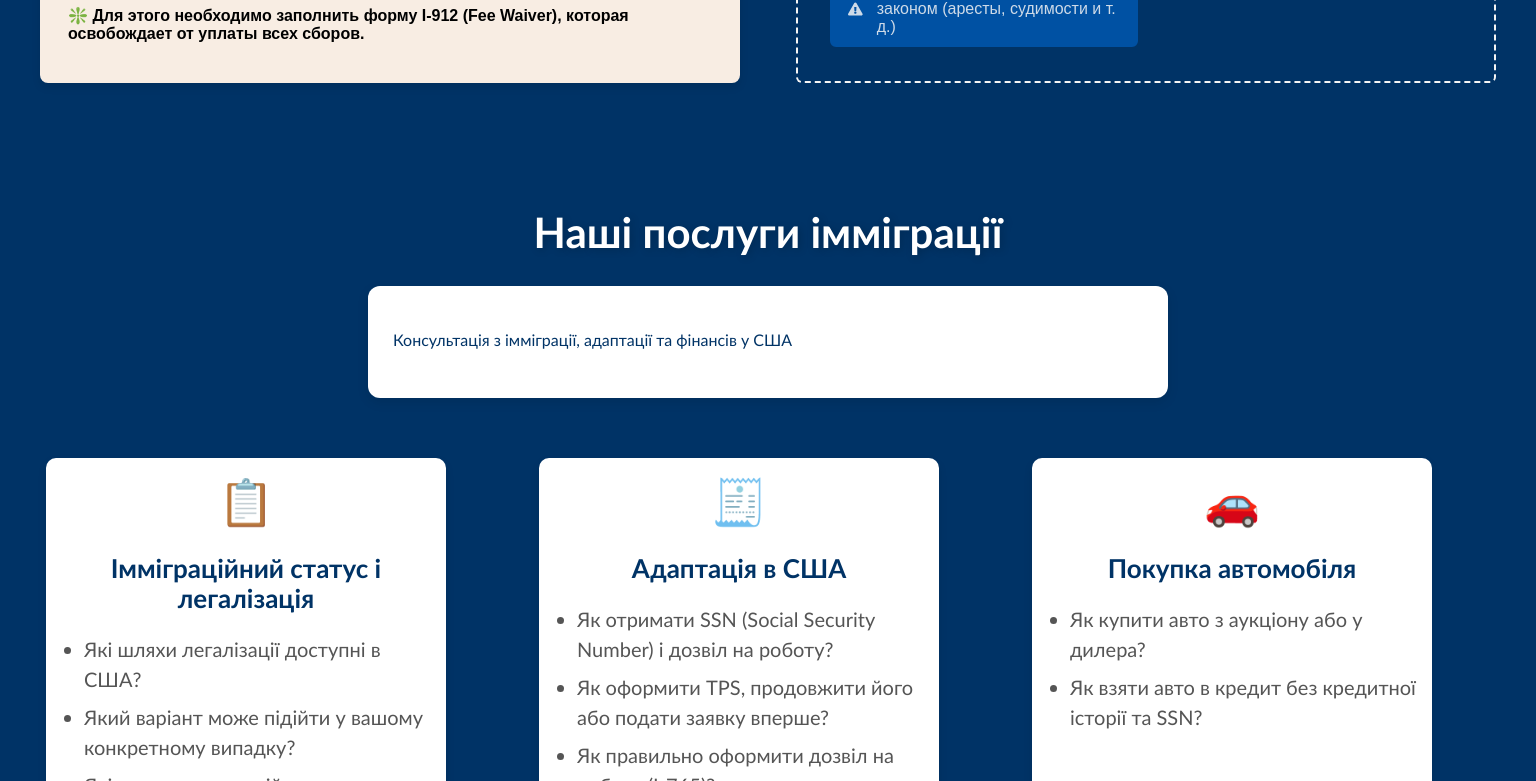
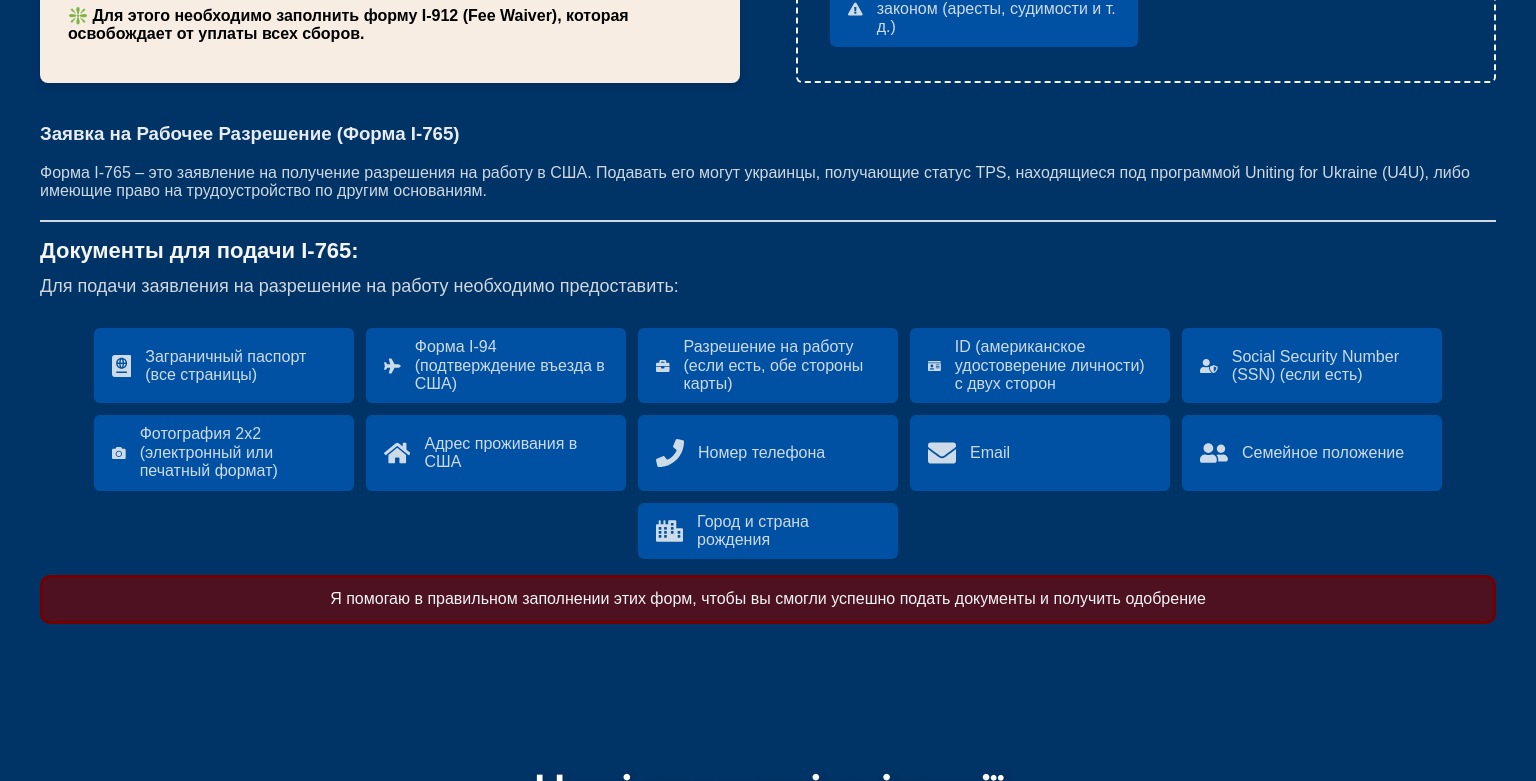
Before and after one commit to Jey2507/auto-usa, a React (Vite) app: page /immigration in a window 1536 px wide. Shown: the part 1363-2144 px from the top of the page. Built offline with nearby package versions, Linux system fonts and the light colour scheme.

Commit message:
add new cod

```diff
--- a/src/components/OnePartPage/OnePartPage.jsx
+++ b/src/components/OnePartPage/OnePartPage.jsx
@@ -2,7 +2,7 @@ import styles from "../OnePartPage/OnePartPage.module.css";
 // import { FaPassport, FaClipboardList, FaPhone } from "react-icons/fa";
 // import tpsImage from "../assets/tps-image.jpg";
 import immigration from "../../assets/images/immigration.jpg"
-import { FaPassport, FaIdCard, FaUserShield, FaBriefcase, FaPlane, FaHome, FaPhone, FaEnvelope, FaCity, FaUserFriends, FaGlobe, FaBalanceScale, FaExclamationTriangle } from "react-icons/fa";
+import { FaPassport, FaIdCard, FaUserShield, FaBriefcase, FaPlane, FaHome, FaPhone, FaEnvelope, FaCity, FaUserFriends, FaGlobe, FaBalanceScale, FaExclamationTriangle, FaCamera } from "react-icons/fa";
 
 const OnePartPage = () => {
   return (
@@ -64,12 +64,12 @@ const OnePartPage = () => {
             </ul>
         </div>
       </div>
-      {/* <div>
-        <h3>Заявка на Рабочее Разрешение (Форма I-765)</h3>
-        <p>Форма I-765 – это заявление на получение разрешения на работу в США. Подавать его могут украинцы, получающие статус TPS, находящиеся под программой Uniting for Ukraine (U4U), либо имеющие право на трудоустройство по другим основаниям.</p>
+      <div>
+        <h3 className={styles.textHthree}>Заявка на Рабочее Разрешение (Форма I-765)</h3>
+        <p className={styles.descrForm}>Форма I-765 – это заявление на получение разрешения на работу в США. Подавать его могут украинцы, получающие статус TPS, находящиеся под программой Uniting for Ukraine (U4U), либо имеющие право на трудоустройство по другим основаниям.</p>
         <h3 className={styles.textTPS}>Документы для подачи I-765:</h3>
         <p className={styles.descrTPS}>Для подачи заявления на разрешение на работу необходимо предоставить:</p>
-        <ul className={styles.listTPS}>
+        <ul className={styles.listTPSTwo}>
           <li><FaPassport /> Заграничный паспорт (все страницы)</li>
           <li><FaPlane /> Форма I-94 (подтверждение въезда в США)</li>
           <li><FaBriefcase /> Разрешение на работу (если есть, обе стороны карты)</li>
@@ -82,8 +82,8 @@ const OnePartPage = () => {
           <li><FaUserFriends /> Семейное положение</li>
           <li><FaCity /> Город и страна рождения</li>
         </ul>
-        <p>Я помогаю в правильном заполнении этих форм, чтобы вы смогли успешно подать документы и получить одобрение</p>
-      </div> */}
+        <p className={styles.descrHelp}>Я помогаю в правильном заполнении этих форм, чтобы вы смогли успешно подать документы и получить одобрение</p>
+      </div>
 
       {/* <div className={styles.section}>
         <h2 className={styles.sectionTitle}>Temporary Protected Status (TPS) для украинцев</h2>
--- a/src/components/OnePartPage/OnePartPage.module.css
+++ b/src/components/OnePartPage/OnePartPage.module.css
@@ -237,6 +237,45 @@
     align-items: center;
 }
 
+.listTPSTwo {
+    padding: 12px 0;
+    display: flex;
+    margin: 0 auto;
+    flex-direction: column;
+    gap: 12px;
+    width: 100%;
+    max-width: 385px;
+}
+
+.listTPSTwo li {
+    padding: 8px 12px;
+    border: 2px solid #0051a3;
+    border-radius: 6px;
+    color: rgba(245, 245, 245, 0.837);
+    background-color: #0051a3;
+    display: flex;gap: 12px;
+    align-items: center;
+}
+
+.descrHelp {
+    color: rgb(245, 245, 245);
+    background-color: #730000ab;
+    border: 3px solid #730000;
+    border-radius: 10px;
+    padding: 12px;
+    text-align: center;
+}
+
+.textHthree {
+    color: rgba(255, 255, 255, 0.91);
+}
+
+.descrForm {
+    color: rgba(255, 255, 255, 0.812);
+    border-bottom: 2px solid rgba(255, 255, 255, 0.812);
+    padding-bottom: 20px;
+}
+
 /* Мобільна стилізація */
 @media screen and (min-width: 768px) {
     .boxHero {
@@ -292,6 +331,11 @@
     }
 
     .listTPS {
+        max-width: 800px;
+        width: 100%;
+    }
+
+    .listTPSTwo {
         max-width: 800px;
         width: 100%;
     }
@@ -367,6 +411,26 @@
         gap: 12px;
     }
 
+    .listTPSTwo {
+        padding: 24px 0px 0 0px;
+        display: flex;
+        flex-direction: row;
+        flex-wrap: wrap;
+        gap: 12px;
+        margin: 0;
+        justify-content: center;
+        max-width: none;
+    }
+
+    .listTPSTwo li {
+        padding: 8px 16px;
+        display: flex;
+        width: 260px;
+        gap: 14px;
+        align-items: center;
+    }
+
+
     .listTPS li {
         padding: 8px 16px;
         display: flex;
@@ -375,4 +439,14 @@
         align-items: center;
     }
 
+    .textHthree {
+        margin-top: 40px;
+    }
+
+    .descrForm {
+        color: rgba(255, 255, 255, 0.812);
+        border-bottom: 2px solid rgba(255, 255, 255, 0.812);
+        padding-bottom: 20px;
+    }
+
 }
```
